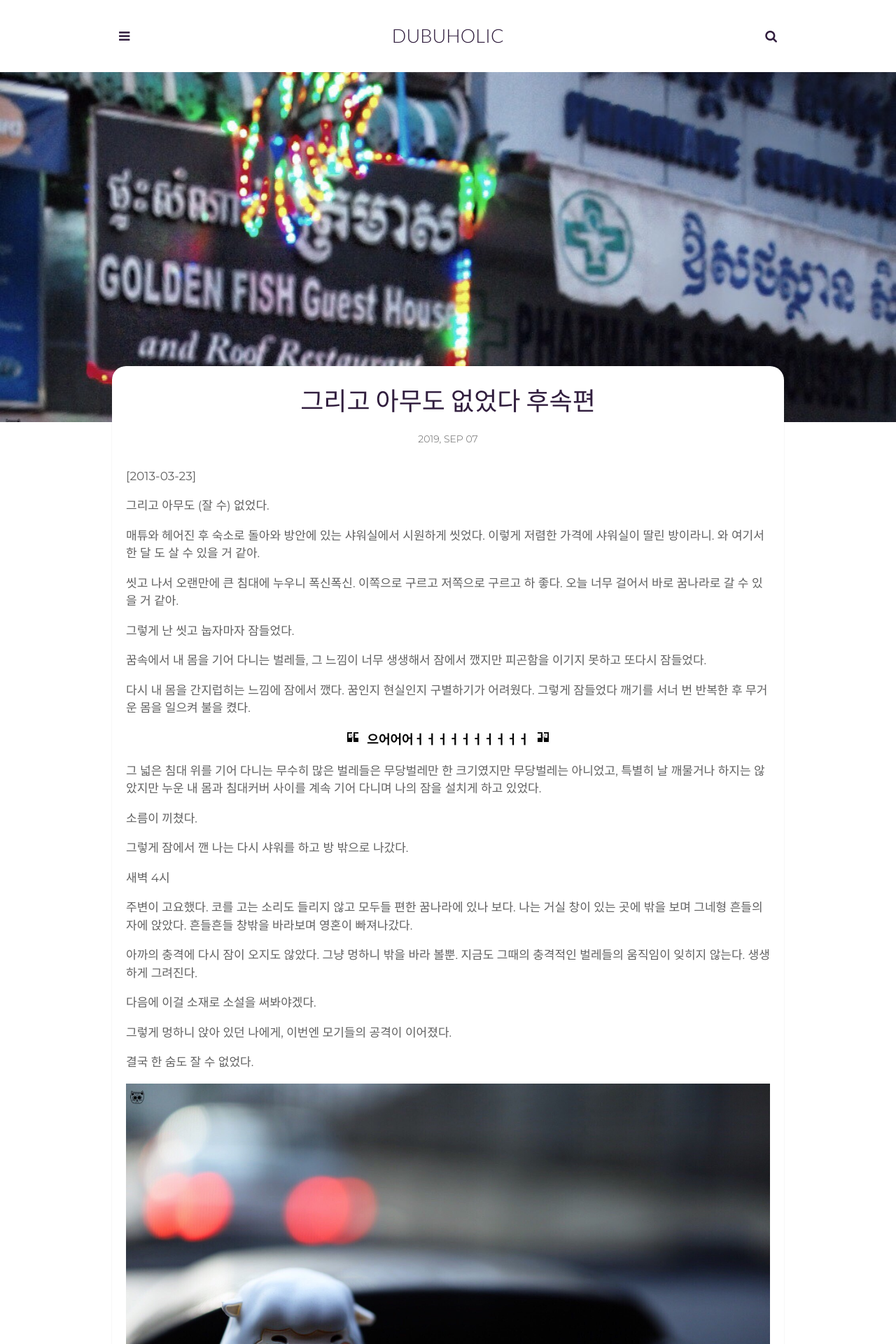
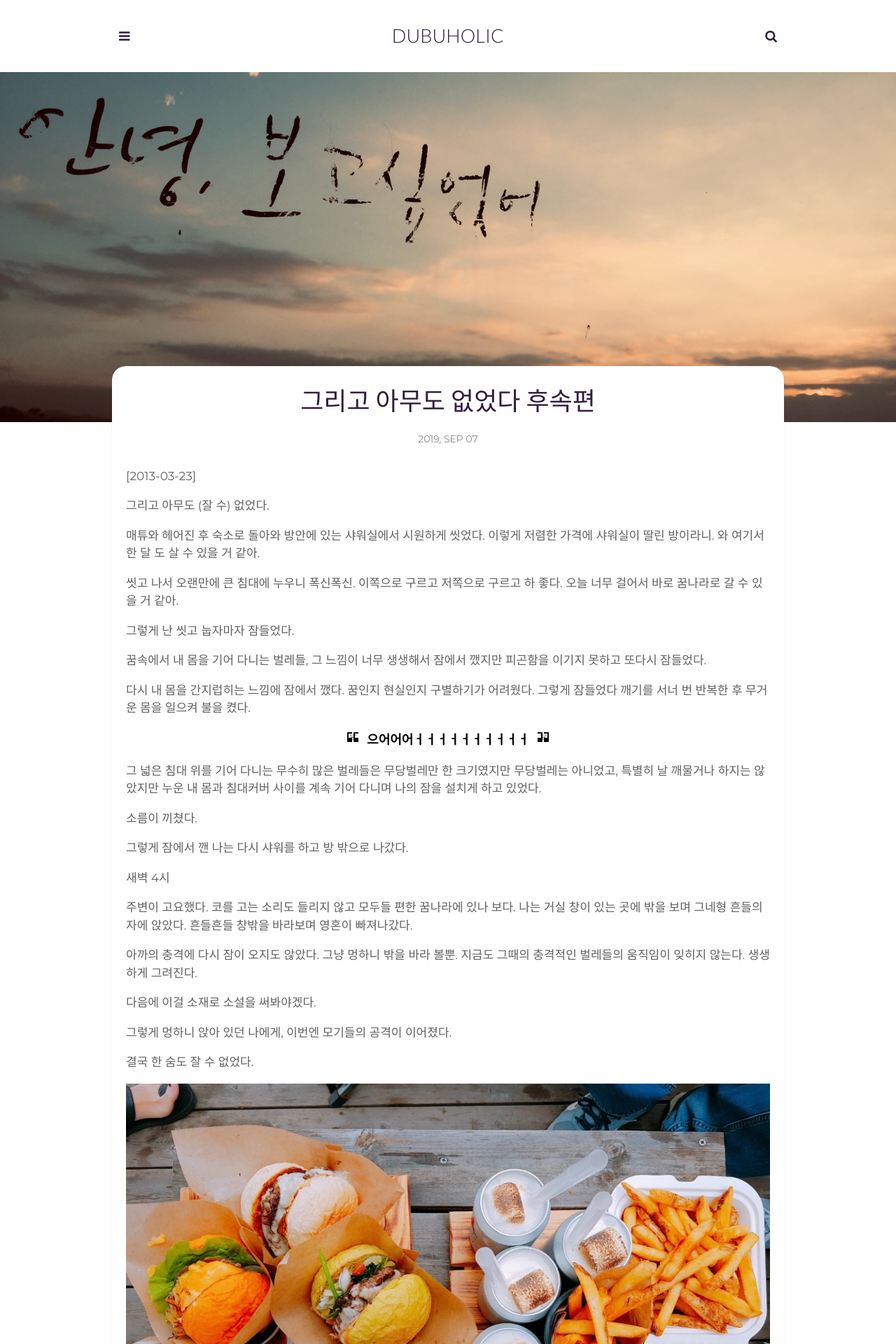
Before and after one commit to HAEZZA/HAEZZA.github.io, a Jekyll site: the page built from _posts/2019-09-07-And-Then-There-Were-None-Sequel.markdown, in a window 1280 px wide. Shown: the top 1920 px of the page at 70% size. Built offline with Jekyll 4.4.1, drawn with Linux system fonts in a browser that asks for light colours; some web fonts are replaced; comment, search, counter and statistics services are not loaded; some of the changed text lies outside the part shown.

Commit message:
modify post

```diff
--- a/_posts/2019-09-07-And-Then-There-Were-None-Sequel.markdown
+++ b/_posts/2019-09-07-And-Then-There-Were-None-Sequel.markdown
@@ -4,7 +4,7 @@ title: "그리고 아무도 없었다 후속편"
 cover: "And Then There Were None Sequel"
 date: 2019-09-07 11:00:00 +0900
 description: 그리고 아무도 없었다 후속편 # Add post description (optional)
-img: 2019-09-01-Golden-Fish.JPEG # Add image post (optional)
+img: 2019-09-07-Jeju.jpg # Add image post (optional)
 tags: [Trip, Laos, Cambodia, Siem Reap]
 categories: trip
 author: dubuholic # Add name author (optional)
@@ -47,6 +47,6 @@ author: dubuholic # Add name author (optional)
 결국 한 숨도 잘 수 없었다.
 
 <div class="page-last-image">
-        <img src="/assets/img/2019-09-01-Way-Back-From-Work.JPEG" alt="판교 퇴근길, 신호를 기다리는 양양이" style="width: 100%; height: auto;">
-        <p>판교 퇴근길, 신호를 기다리는 양양이</p>
+        <img src="/assets/img/2019-09-07-Moogerburger.jpg" alt="제주 무거 버거" style="width: 100%; height: auto;">
+        <p>제주 무거 버거</p>
 </div>
```
Also changed, not shown: assets/img/2019-09-07-Jeju.jpg (added), assets/img/2019-09-07-Moogerburger.jpg (added).
